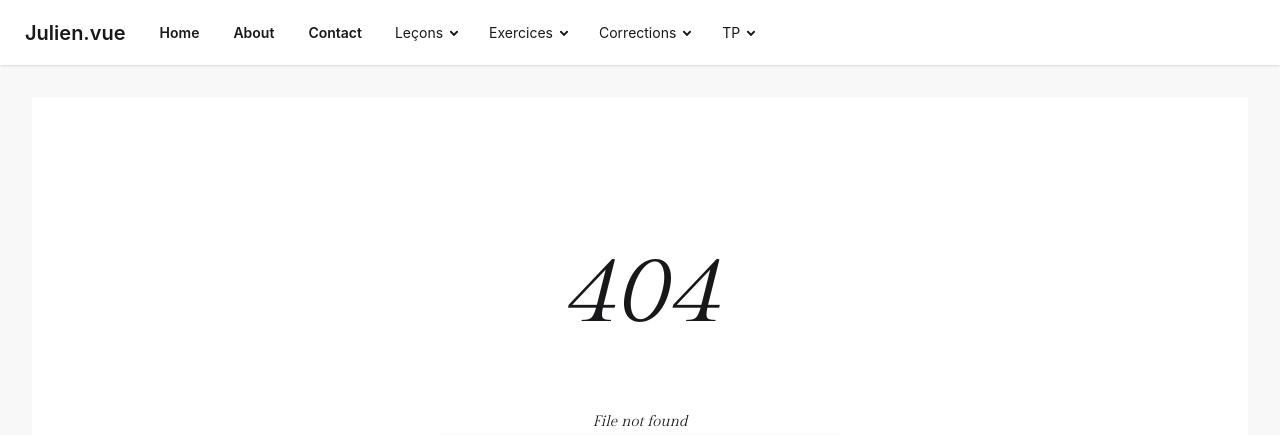
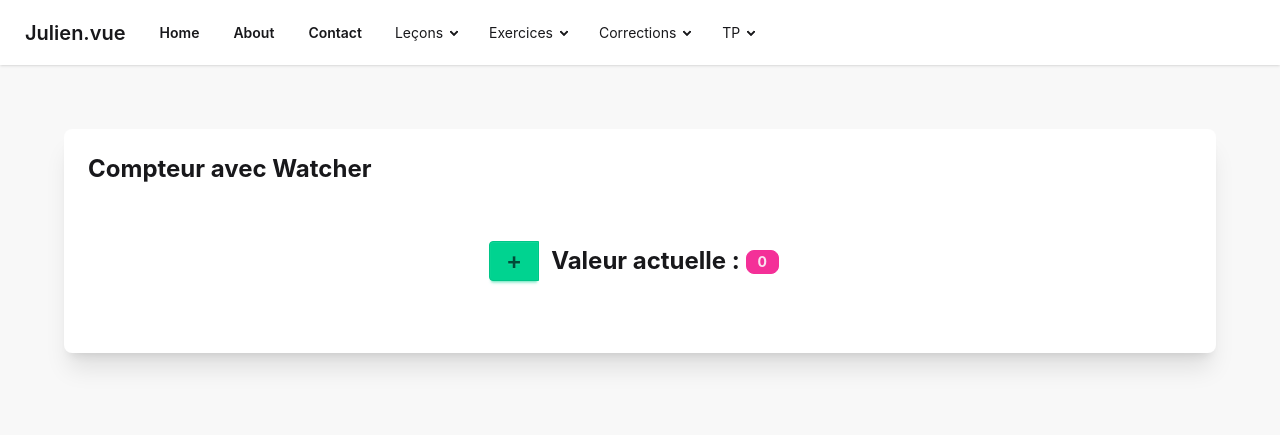
Before and after one commit to juliencongras/julien.vue, a Vue app: page /exercices/watchers in a window 1280 px wide. Shown: the top 435 px of the page. Built offline with nearby package versions, Linux system fonts and the light colour scheme; grey boxes are pictures that could not be loaded.

Commit message:
exercice watcher

```diff
--- a/src/components/AppHeader.vue
+++ b/src/components/AppHeader.vue
@@ -38,6 +38,7 @@
                 <li><router-link to="/exercices/conditional_rendering" class="btn btn-ghost">Conditional rendering</router-link></li>
                 <li><router-link to="/exercices/list_rendering" class="btn btn-ghost">List rendering</router-link></li>
                 <li><router-link to="/exercices/computed_properties" class="btn btn-ghost">Computed properties</router-link></li>
+                <li><router-link to="/exercices/watchers" class="btn btn-ghost">Watchers</router-link></li>
               </ul>
             </details>
           </li>
--- a/src/router/index.js
+++ b/src/router/index.js
@@ -108,6 +108,10 @@ const router = createRouter({
             path: '/exercices/computed_properties',
             component: () => import('../views/exercices/exercice-computed-properties.vue')
         },
+        {
+            path: '/exercices/watchers',
+            component: () => import('../views/exercices/exercice-watchers.vue')
+        },
 
         //Corrections
         {
--- /dev/null
+++ b/src/views/exercices/exercice-watchers.vue
@@ -0,0 +1,34 @@
+<template>
+    <div class="container mx-auto p-4 md:p-8">
+        <div class="card bg-base-100 shadow-xl rounded-box">
+            <div class="card-body">
+                <h5 class="card-title text-2xl font-bold">Compteur avec Watcher</h5>
+                <div class="flex flex-col justify-center items-center my-4 p-8 bg-success-200 rounded-box">
+                    <div class="join join-horizontal">
+                        <button v-on:click="augmenter()" type="button"
+                            class="join-item btn btn-success text-2xl">+</button>
+                        <h3 class="mx-3 text-2xl font-bold self-center">Valeur actuelle : <span class="badge badge-secondary">{{ leNombre }}</span></h3>
+                    </div>
+                </div>
+            </div>
+        </div>
+    </div>
+</template>
+
+<script setup lang='js'>
+import { ref, watch } from 'vue';
+
+const leNombre = ref(0);
+
+watch(leNombre, (newVal)=> {
+    console.log("ça surveille");
+    if(newVal >= 7){
+        console.log("Limite ateinte !");
+        leNombre.value = 0;
+    }
+});
+
+function augmenter() {
+    leNombre.value ++;
+}
+</script>
```
